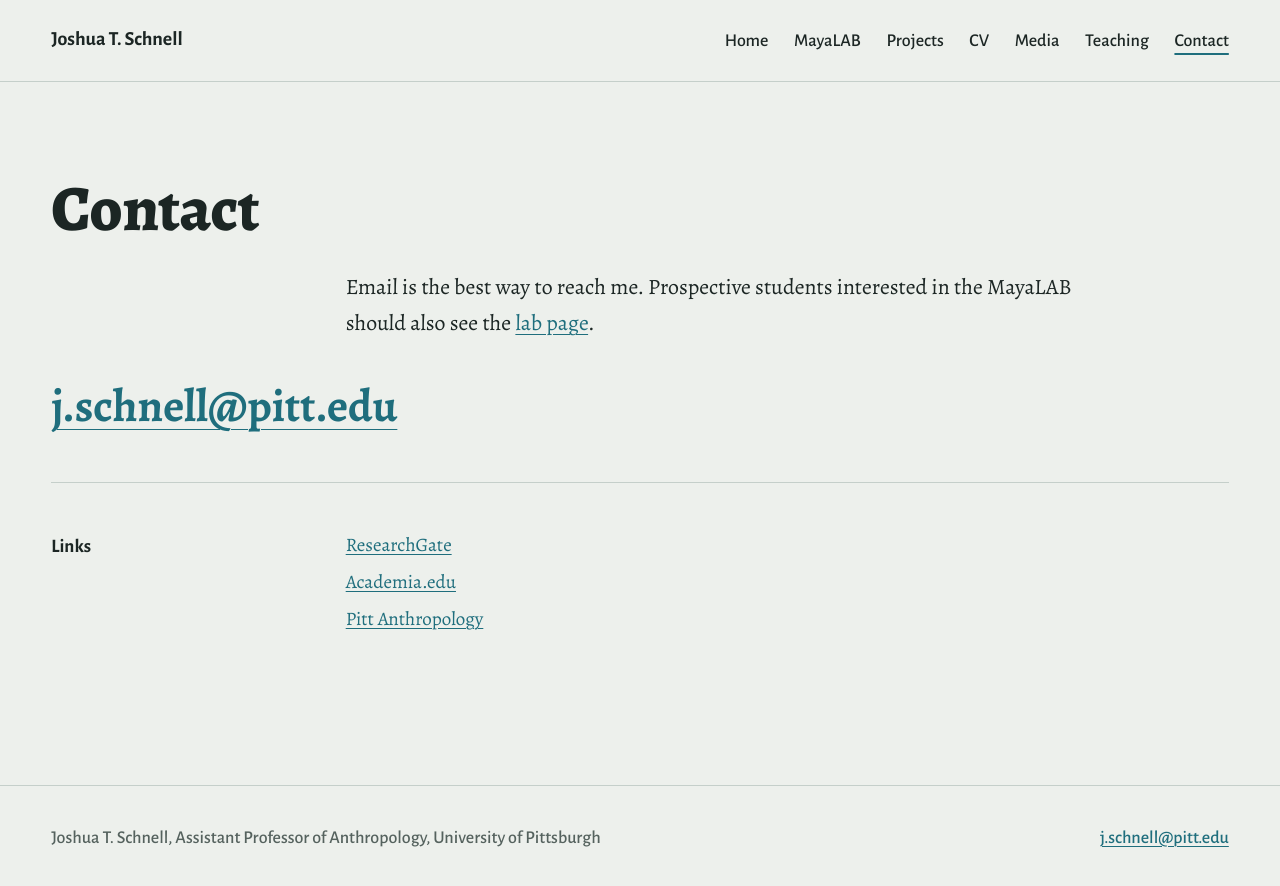
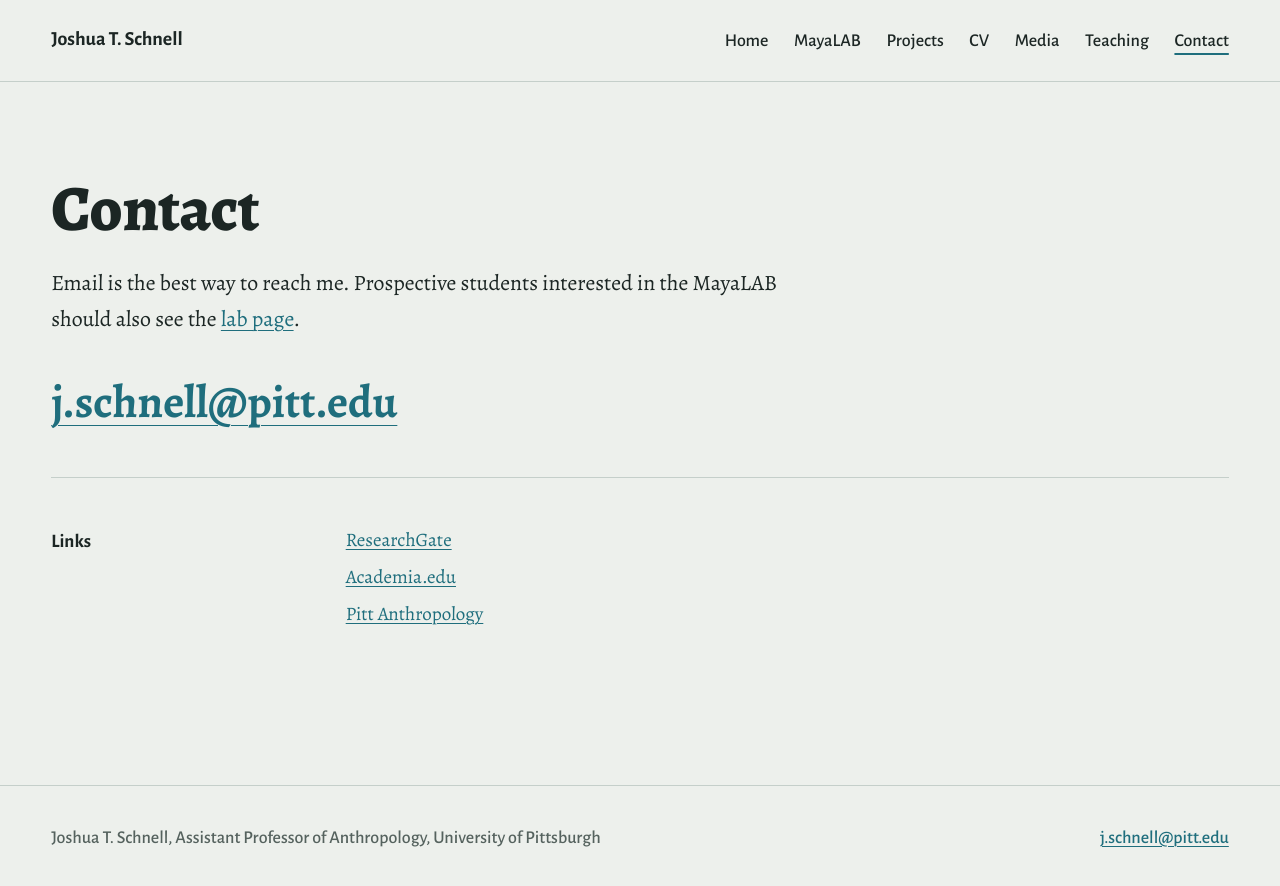
Before and after one commit to Joshua-Schnell/joshua-schnell.github.io, a Jekyll site: the page built from contact.md, in a window 1280 px wide. Shown: the top 886 px of the page. Built offline with Jekyll 4.4.1, drawn with Linux system fonts in a browser that asks for light colours.

Commit message:
Align page intros with titles

```diff
--- a/assets/css/style.css
+++ b/assets/css/style.css
@@ -271,8 +271,8 @@ p { margin: 0 0 1em; }
 
 .register-body { min-width: 0; }
 
-/* Content that has no margin label still lines up with the body column */
-.body-col { margin-left: calc(var(--label-col) + var(--gap)); max-width: var(--body-max); }
+/* Content without a margin label: keeps a readable line length, aligned left */
+.body-col { max-width: var(--body-max); }
 .body-col-wide { max-width: none; }
 
 @media (max-width: 760px) {
@@ -283,25 +283,16 @@ p { margin: 0 0 1em; }
 /* ---------- Page heads ---------- */
 
 .page-head {
-  display: grid;
-  grid-template-columns: var(--label-col) minmax(0, var(--body-max));
-  column-gap: var(--gap);
   padding-block: clamp(3rem, 7vw, 5rem) 2rem;
 }
 .page-head h1 {
-  grid-column: 1 / -1;
   font-weight: 800;
   font-size: clamp(2.3rem, 5.5vw, 3.4rem);
   letter-spacing: -0.01em;
-  margin-bottom: 1.25rem;
+  margin-bottom: 1rem;
 }
-.page-head .lede { grid-column: 2; font-size: 1.15rem; }
+.page-head .lede { max-width: var(--body-max); font-size: 1.15rem; }
 .page-head .lede p:last-child { margin-bottom: 0; }
-
-@media (max-width: 760px) {
-  .page-head { grid-template-columns: 1fr; }
-  .page-head .lede { grid-column: 1; }
-}
 
 /* ---------- Prose ---------- */
 
```
